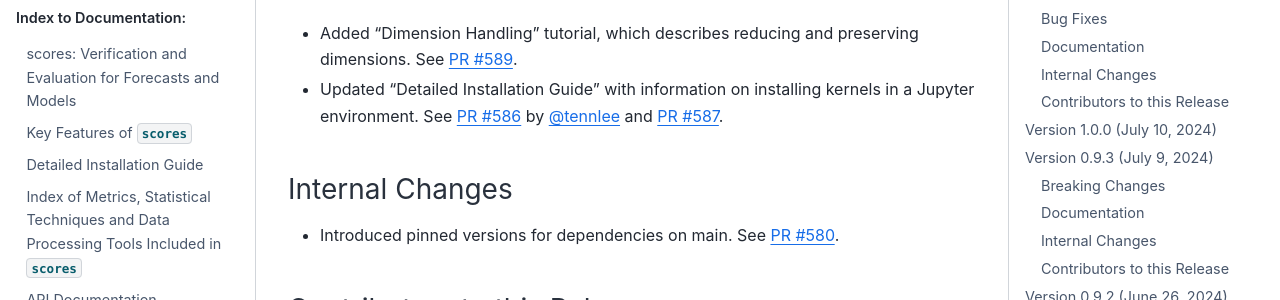
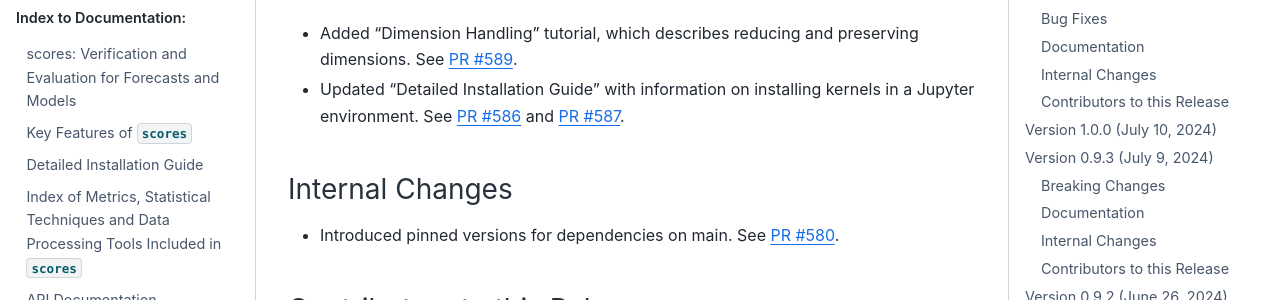
Before and after one commit to nci/scores, a Sphinx documentation site: the page built from docs/release_notes.md, in a window 1280 px wide and 900 px high, scrolled down 2368 px. Shown: the part 154-454 px from the top of the window. Built offline with Sphinx 7.4.7 and the Sphinx Book theme 1.1.4, drawn with Linux system fonts in a browser that asks for light colours; pages that are not in the unit, such as notebooks, are missing from menus.

Commit message:
Update Release Notes

```diff
--- a/docs/release_notes.md
+++ b/docs/release_notes.md
@@ -74,7 +74,7 @@ For a list of all changes in this release, see the [full changelog](https://gith
 ### Documentation
 
 - Added "Dimension Handling" tutorial, which describes reducing and preserving dimensions. See [PR #589](https://github.com/nci/scores/pull/589).
-- Updated "Detailed Installation Guide" with information on installing kernels in a Jupyter environment. See [PR #586](https://github.com/nci/scores/pull/586) by [@tennlee](https://github.com/tennlee) and [PR #587](https://github.com/nci/scores/pull/587).
+- Updated "Detailed Installation Guide" with information on installing kernels in a Jupyter environment. See [PR #586](https://github.com/nci/scores/pull/586) and [PR #587](https://github.com/nci/scores/pull/587).
 
 ### Internal Changes
 
```
